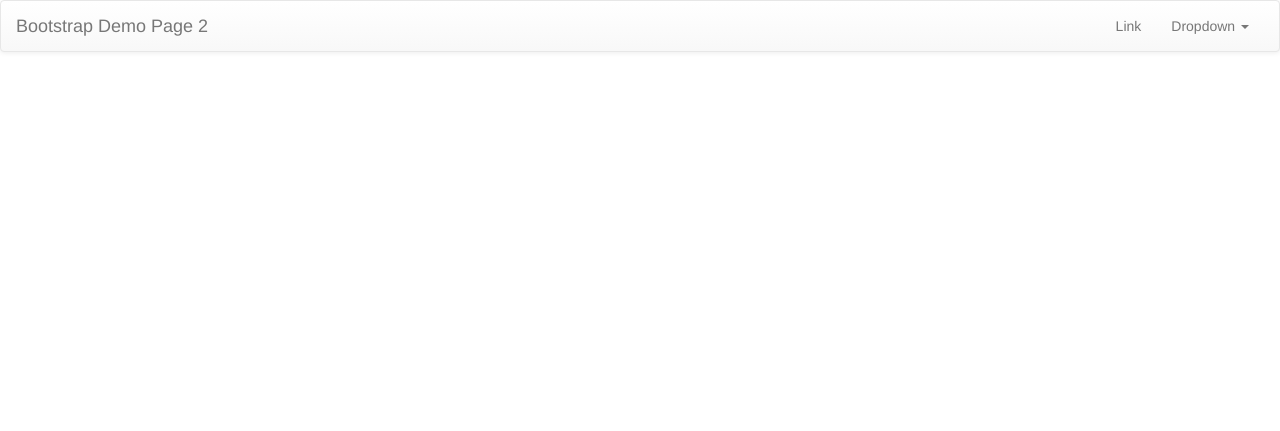
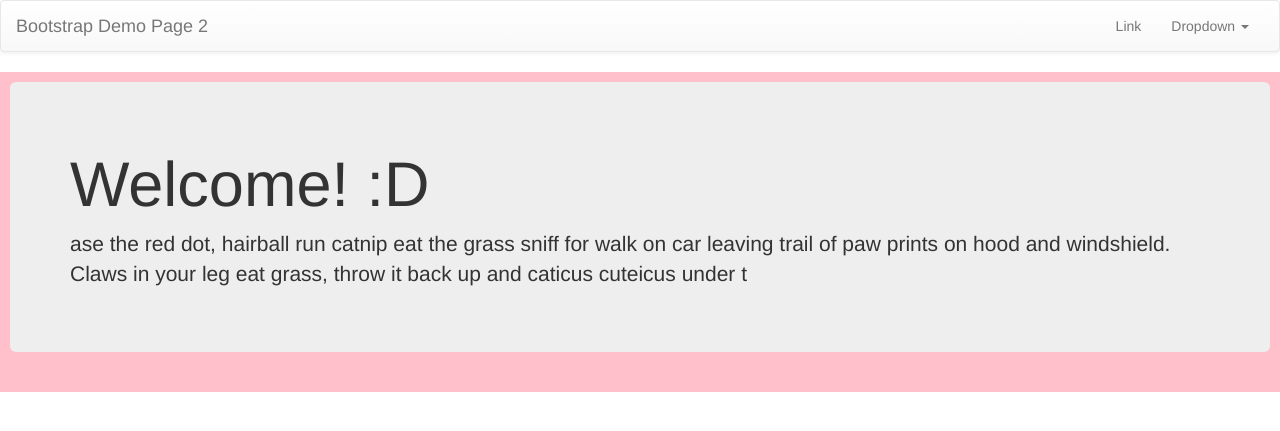
Before and after one commit to rdicharry/bootstrap-demo, a PHP site: page /demo-2.php in a window 1280 px wide. Shown: the top 431 px of the page. Run offline with PHP 8.4, Linux system fonts and the light colour scheme; some libraries are stand-ins or nearby versions.

Commit message:
added jumbotron

```diff
--- a/public_html/demo-2.php
+++ b/public_html/demo-2.php
@@ -47,7 +47,21 @@
 		</header>
 
 		<!-- main content section -->
-		<main></main>
+		<main>
+			<div class="container-fluid">
+				<div class="row">
+					<div class="col-xs-12">
+						<div class="jumbotron">
+							<h1>Welcome! :D</h1>
+							<p>
+								ase the red dot, hairball run catnip eat the grass sniff for walk on car leaving trail of paw prints on hood and windshield. Claws in your leg eat grass, throw it back up and caticus cuteicus under t
+							</p>
+						</div>
+					</div>
+				</div>
+				<div class="row"></div>
+			</div>
+		</main>
 		<footer></footer>
 	</body>
 
```
